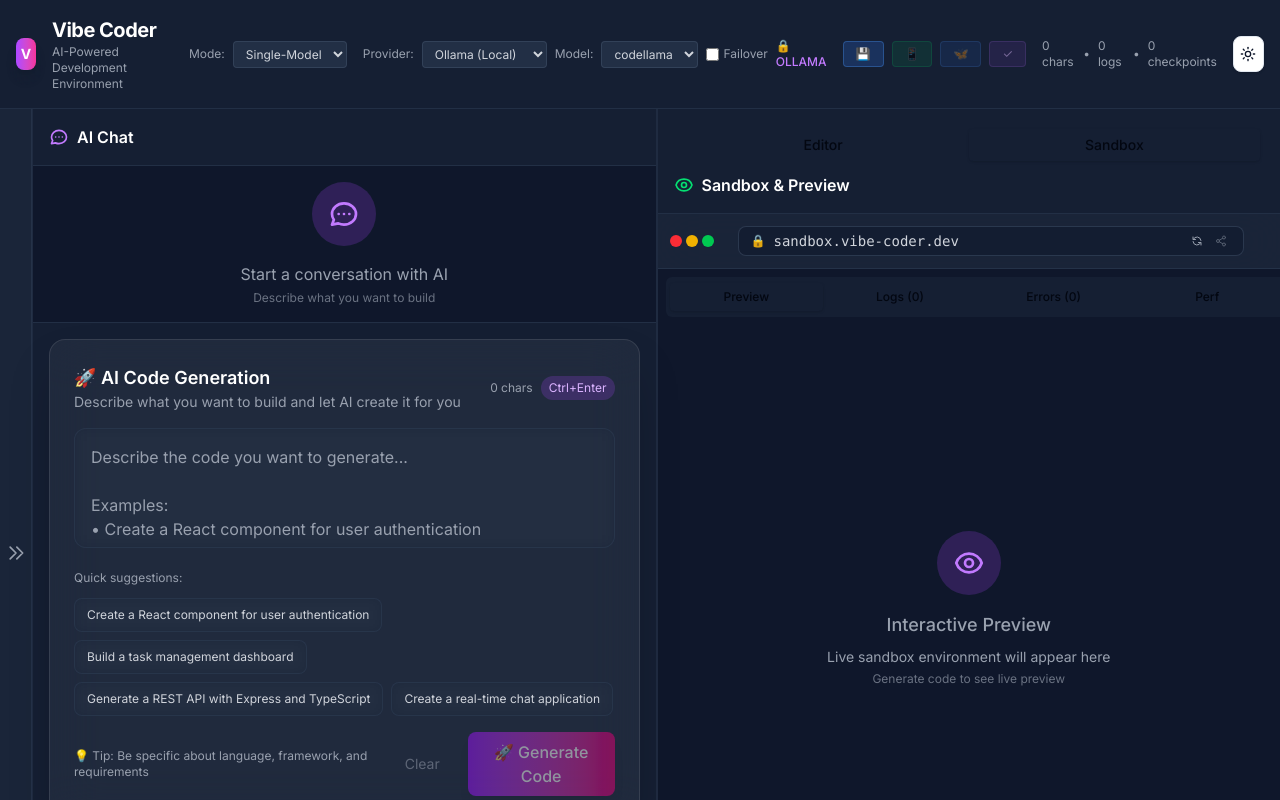
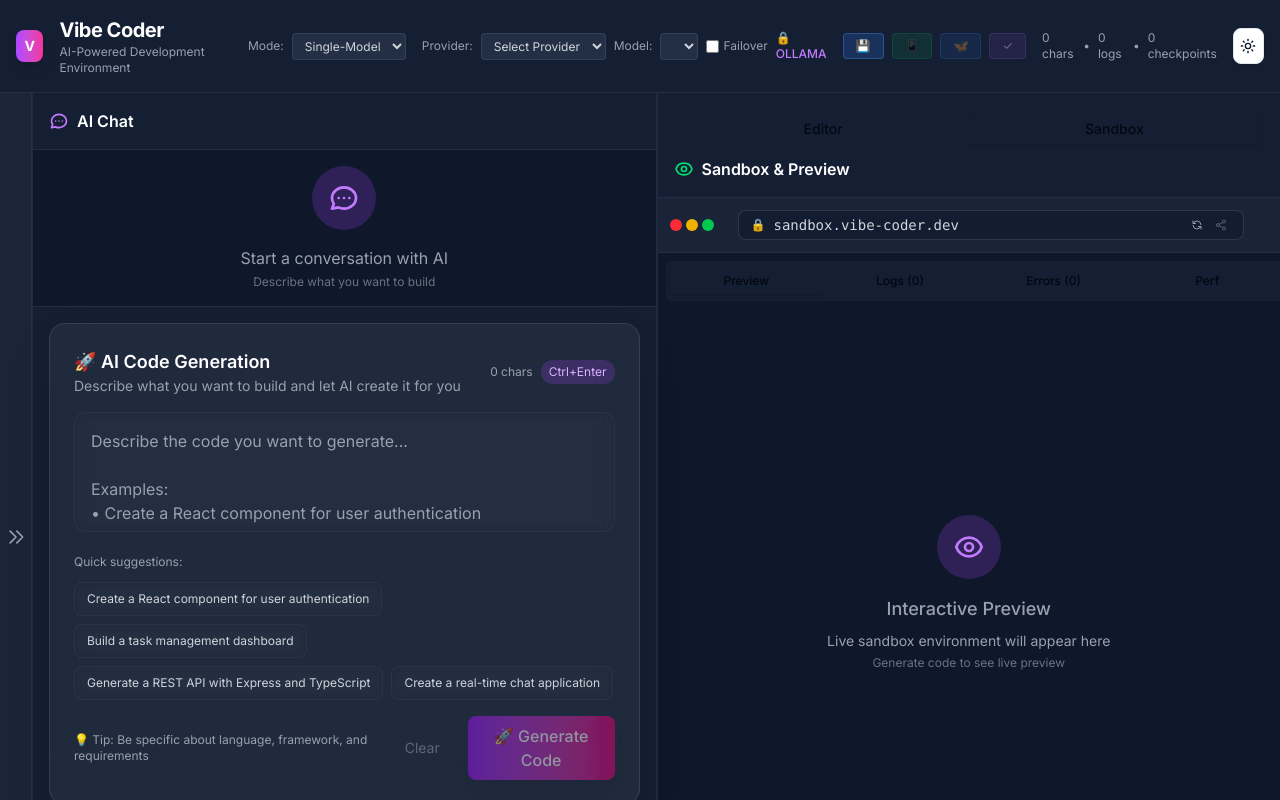
Before and after one commit to Fchery87/vibe-coder, a Next.js app in the folder frontend/: page / in a window 1280 px wide. Shown: the top 800 px of the page. Built offline with nearby package versions, Linux system fonts and the light colour scheme.

Commit message:
removed Ollama

```diff
--- a/frontend/app/page.tsx
+++ b/frontend/app/page.tsx
@@ -691,7 +691,6 @@ export default function Home() {
                     else if (p === 'openai') setSelectedModel('gpt-4o');
                     else if (p === 'anthropic') setSelectedModel('claude-3.5-sonnet');
                     else if (p === 'google') setSelectedModel('gemini-2.5');
-                    else if (p === 'ollama') setSelectedModel('codellama');
                     else setSelectedModel('');
                   }}
                   className="px-2 py-1 bg-slate-700/50 text-gray-300 text-xs rounded border border-slate-600/50"
@@ -701,7 +700,6 @@ export default function Home() {
                   <option value="anthropic">Anthropic</option>
                   <option value="google">Google</option>
                   <option value="xai">xAI</option>
-                  <option value="ollama">Ollama (Local)</option>
                 </select>
 
                 <span className="text-xs text-gray-400">Model:</span>
@@ -743,13 +741,6 @@ export default function Home() {
                     <>
                       <option value="gemini-2.5">gemini-2.5</option>
                       <option value="gemini-2.5-pro">gemini-2.5-pro</option>
-                    </>
-                  )}
-                  {activeProvider === 'ollama' && (
-                    <>
-                      <option value="llama2">llama2</option>
-                      <option value="codellama">codellama</option>
-                      <option value="mistral">mistral</option>
                     </>
                   )}
                 </select>
```
Also changed, not shown: 1 other file (tests, documents, lock files or other folders).
